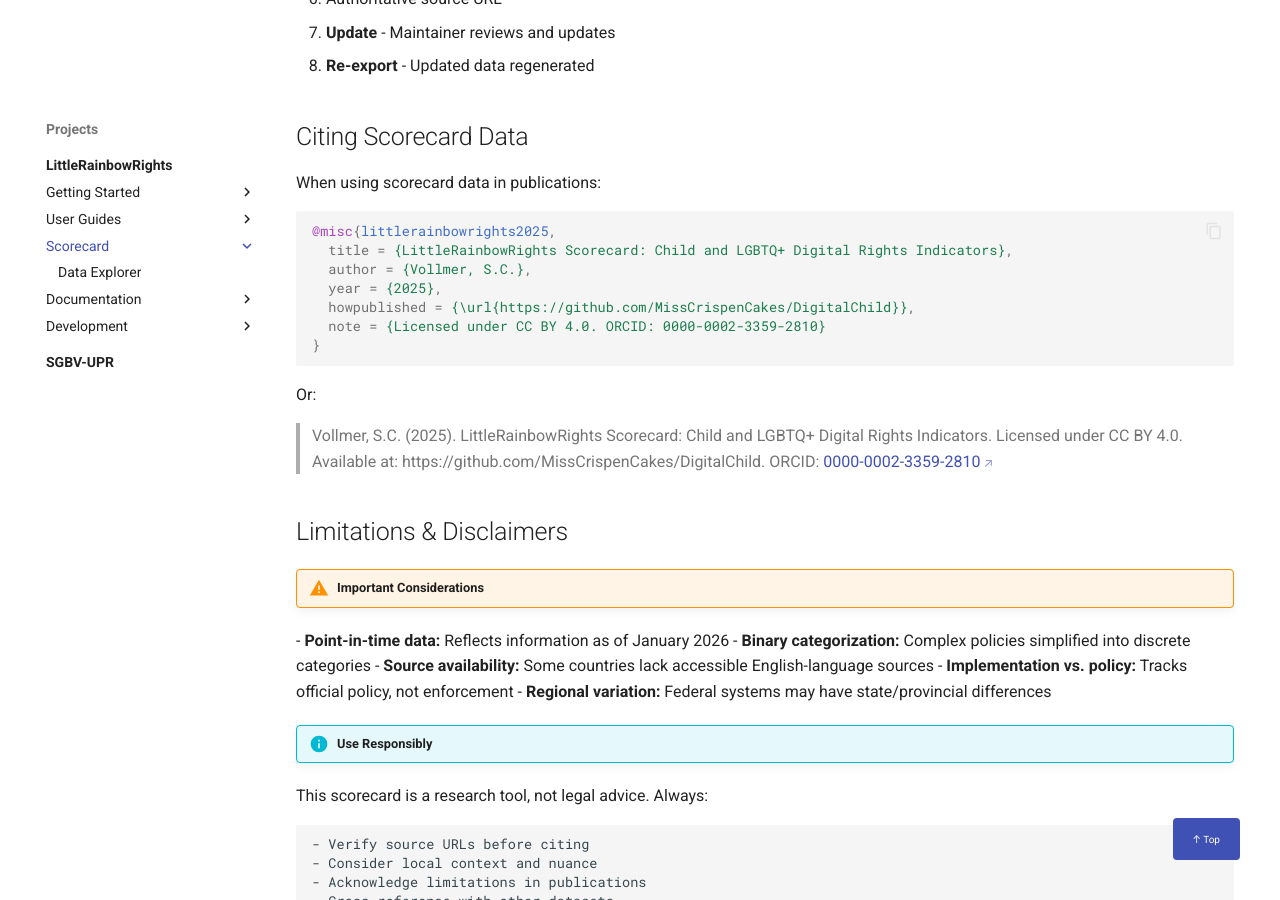
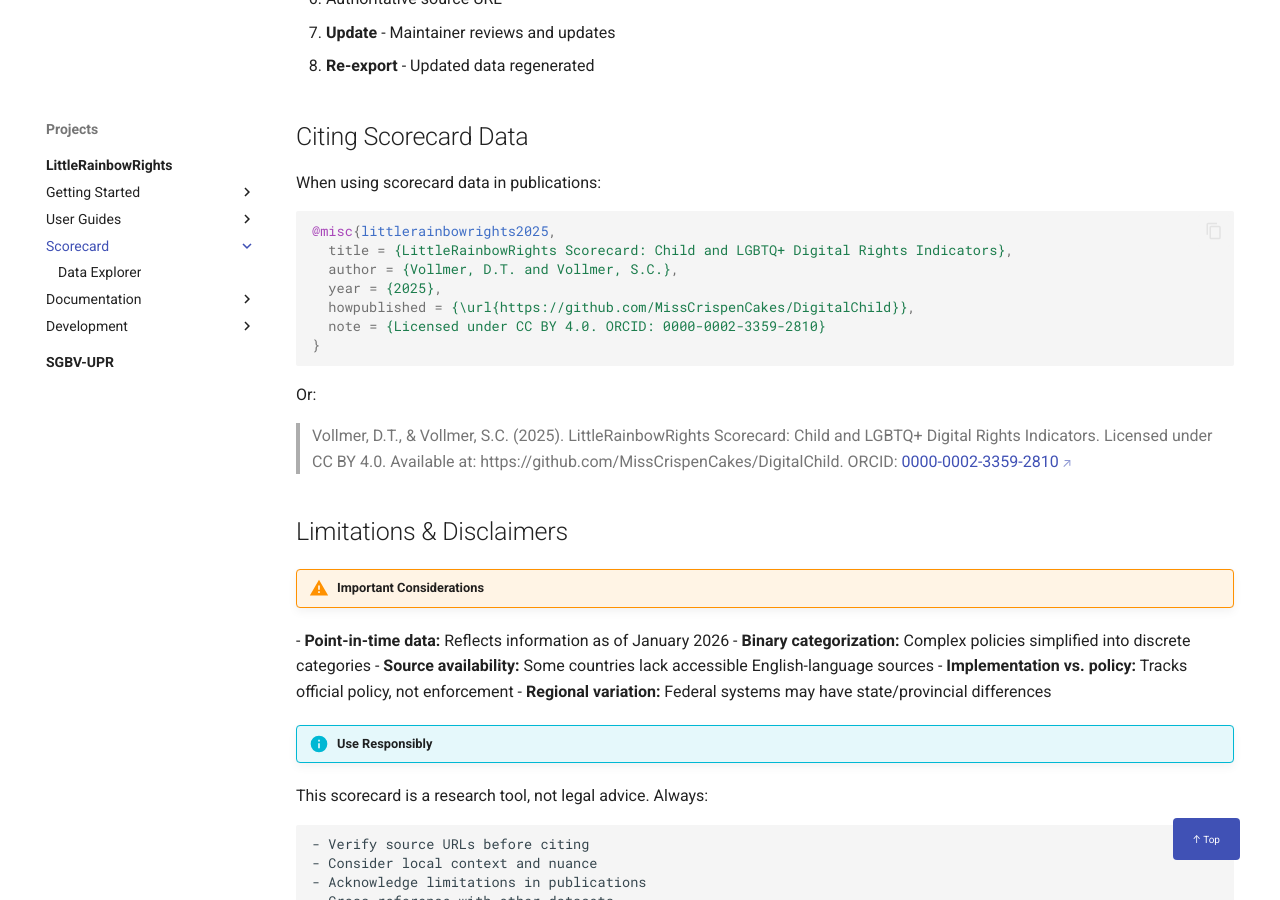
Before and after one commit to MissCrispenCakes/DigitalChild, an MkDocs documentation site: the page built from docs/scorecard/index.md, in a window 1280 px wide and 900 px high, scrolled down 6809 px. Built offline with MkDocs 1.6.1 and Material for MkDocs 9.7.7, drawn with Linux system fonts in a browser that asks for light colours; a script that is not in the unit is left out; comment, search, counter and statistics services are not loaded.

Commit message:
Add D.T. Vollmer to all citations as co-author
Update authorship across all citations to properly credit both collaborators:

Software citations (S.C. first - technical implementation):
- CITATION.cff: Add D.T. Vollmer as co-author
- README.md: Update BibTeX to S.C. & D.T.
- docs/FAQ.md: Update citation to S.C. & D.T.

Scorecard/Data citations (D.T. first - joint equal contribution):
- CITATION.cff: Add D.T. as first author on scorecard data reference
- README.md: Update scorecard citation to D.T. & S.C.
- docs/projects/littlerainbowrights/index.md: Update both BibTeX and markdown citations
- docs/scorecard/index.md: Update both BibTeX and markdown citations

SGBV dataset citation:
- docs/projects/sgbv/index.md: Add D.T. as co-author (matches published paper authorship)

Conference paper citation already correct with D.T. as first author.

D.T. Vollmer provides legal expertise and domain knowledge (what indicators matter and why).
S.C. Vollmer handles technical implementation (code, data compilation, pipeline architecture).
Scorecard represents equal intellectual contribution from complementary expertise.

````diff
--- a/docs/scorecard/index.md
+++ b/docs/scorecard/index.md
@@ -293,7 +293,7 @@
 ```bibtex
 @misc{littlerainbowrights2025,
   title = {LittleRainbowRights Scorecard: Child and LGBTQ+ Digital Rights Indicators},
-  author = {Vollmer, S.C.},
+  author = {Vollmer, D.T. and Vollmer, S.C.},
   year = {2025},
   howpublished = {\url{https://github.com/MissCrispenCakes/DigitalChild}},
   note = {Licensed under CC BY 4.0. ORCID: 0000-0002-3359-2810}
@@ -302,7 +302,7 @@
 
 Or:
 
-> Vollmer, S.C. (2025). LittleRainbowRights Scorecard: Child and LGBTQ+ Digital Rights Indicators. Licensed under CC BY 4.0. Available at: https://github.com/MissCrispenCakes/DigitalChild. ORCID: [0000-0002-3359-2810](https://orcid.org/0000-0002-3359-2810)
+> Vollmer, D.T., & Vollmer, S.C. (2025). LittleRainbowRights Scorecard: Child and LGBTQ+ Digital Rights Indicators. Licensed under CC BY 4.0. Available at: https://github.com/MissCrispenCakes/DigitalChild. ORCID: [0000-0002-3359-2810](https://orcid.org/0000-0002-3359-2810)
 
 ## Limitations & Disclaimers
 
````
Also changed, not shown: README.md (+2 -2 lines), docs/FAQ.md (+1 -1 lines), docs/projects/littlerainbowrights/index.md (+2 -2 lines), docs/projects/sgbv/index.md (+1 -1 lines), 1 other file.
